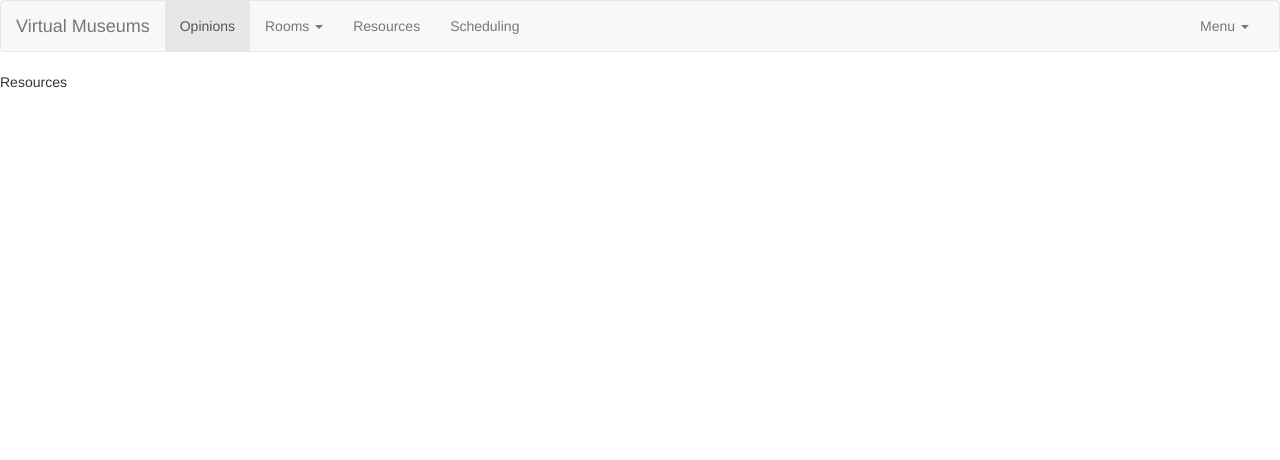
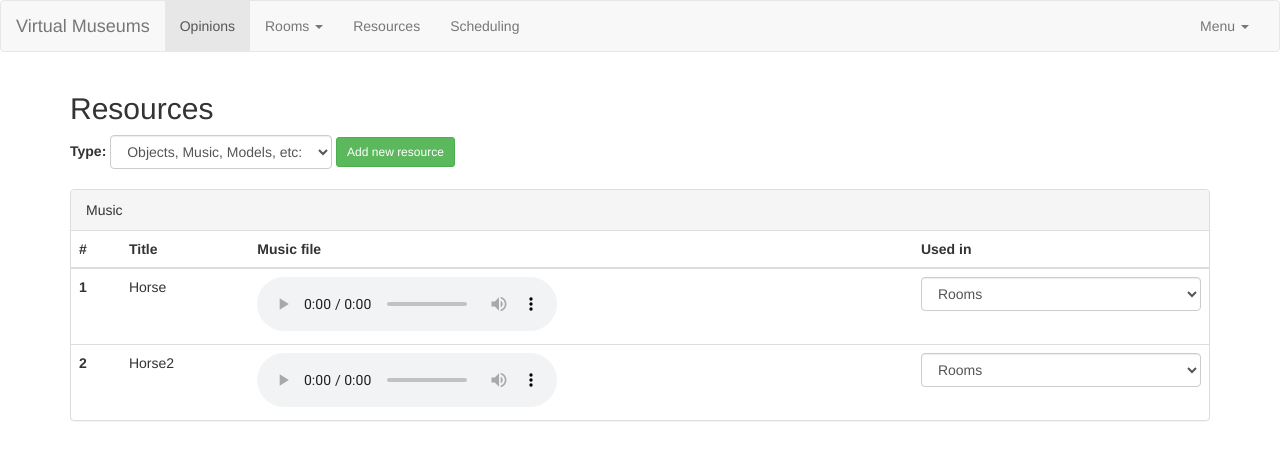
Before and after one commit to Michotastico/Virtual-Museums-Framework, a Django app: page /curator/resources in a window 1280 px wide. Shown: the top 460 px of the page. Run offline with Django 3.2, Linux system fonts and the light colour scheme; the visitor is signed in with stand-in values (Sample User, id 1); some libraries are stand-ins or nearby versions.

Commit message:
Template for music files

```diff
--- a/templates/curator/resources.html
+++ b/templates/curator/resources.html
@@ -9,8 +9,64 @@
 
 
 {% block body %}
-<body>
-  {% include "curator/navbar.html" %}
-  Resources
-</body>
+    <body>
+    {% include "curator/navbar.html" %}
+    <div class="container">
+        <h2>Resources</h2>
+        <form class="form-inline ng-pristine ng-valid">
+            <label >Type: </label>
+            <select class="form-control ng-pristine ng-valid ng-empty ng-touched">
+                <option value="" disabled="" class="" selected="selected">Objects, Music, Models, etc:</option>
+                <option label="objects" value="master-room">Objects</option>
+                <option label="music" value="front-yard">Music</option>
+                <option label="models" value="front-yard">Models</option>
+            </select>
+            <button class= "btn btn-sm btn-success" type="button">Add new resource</button>
+        </form>
+        <br>
+        <div>
+            <div class="panel panel-default">
+                <div class="panel-heading">Music</div>
+                <table class="table">
+                    <thead>
+                    <tr>
+                        <th>#</th>
+                        <th>Title</th>
+                        <th>Music file</th>
+                        <th>Used in</th>
+                    </tr>
+                    </thead>
+                    <tbody>
+                    <tr>
+                        <th scope="row">1</th>
+                        <td>Horse</td>
+                        <td><audio controls>
+                            <source src="/static/external-content/music/horse.mp3" type="audio/mpeg">
+                            Your browser does not support the audio element.
+                        </audio></td>
+                        <td><select class="form-control ng-pristine ng-valid ng-empty ng-touched">
+                            <option value="" disabled="" class="" selected="selected">Rooms</option>
+                            <option label="Master room" value="master-room">Master room</option>
+                            <option label="Front yard" value="front-yard">Front yard</option>
+                        </select></td>
+                    </tr>
+                    <tr>
+                        <th scope="row">2</th>
+                        <td>Horse2</td>
+                        <td><audio controls>
+                            <source src="/static/external-content/music/horse.mp3" type="audio/mpeg">
+                            Your browser does not support the audio element.
+                        </audio></td>
+                        <td><select class="form-control ng-pristine ng-valid ng-empty ng-touched">
+                            <option value="" disabled="" class="" selected="selected">Rooms</option>
+                            <option label="Master room" value="master-room">Master room</option>
+                            <option label="Front yard" value="front-yard">Front yard</option>
+                        </select></td>
+                    </tr>
+                    </tbody>
+                </table>
+            </div>
+        </div>
+    </div>
+    </body>
 {% endblock body %}
```
Also changed, not shown: 1 other file.
